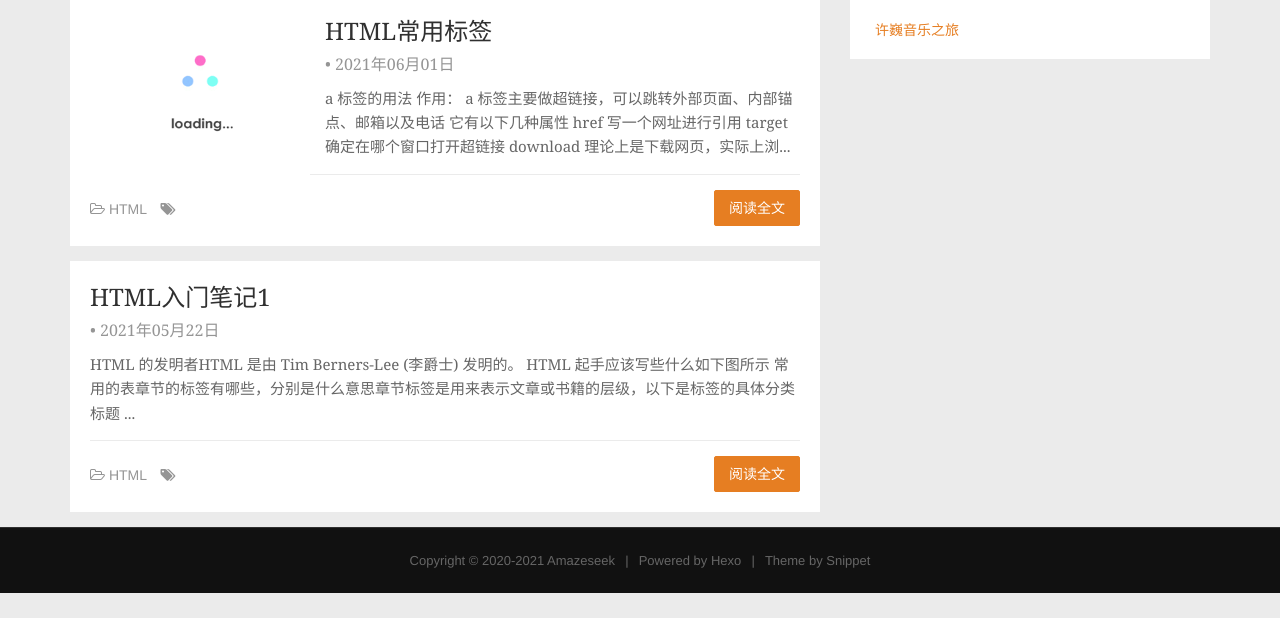
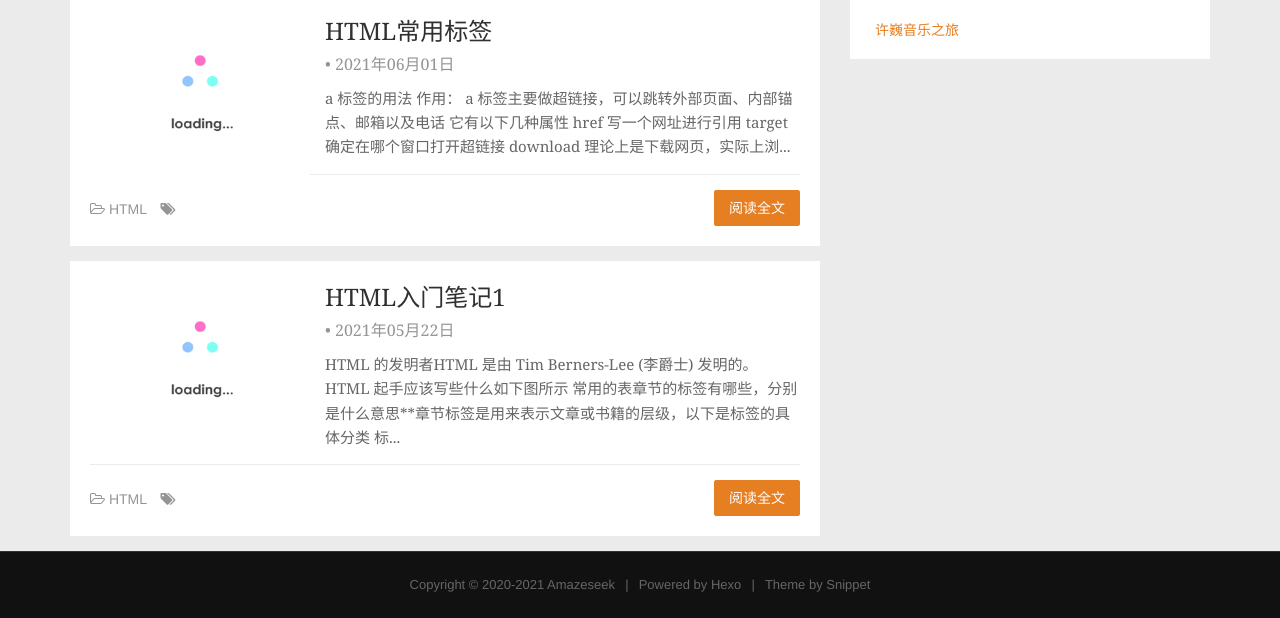
Before and after one commit to gcrmer/gcrmer.github.io, a plain HTML site: page index.html in a window 1280 px wide. Shown: the part 848-1466 px from the top of the page. Before the commit the page ends 1441 px from the top, so only its background shows below. Drawn offline with Linux system fonts and the light colour scheme; a script that the page names is missing.

Commit message:
Site updated: 2021-06-02 11:52:40

```diff
--- a/index.html
+++ b/index.html
@@ -170,7 +170,7 @@
 
     <div class="post-media">
         <a href="/2021/06/01/HTML%E5%B8%B8%E7%94%A8%E6%A0%87%E7%AD%BE/">
-            <img class="img-ajax" src="/img/loading.gif" data-src="https://z3.ax1x.com/2021/06/02/2MiFG4.png" alt="HTML常用标签">
+            <img class="img-ajax" src="/img/loading.gif" data-src="https://z3.ax1x.com/2021/06/02/2MiiiF.png" alt="HTML常用标签">
         </a>
     </div>
 
@@ -235,6 +235,12 @@ download 理论上是下载网页，实际上浏...
 
 <article class="post">
 
+    <div class="post-media">
+        <a href="/2021/05/22/HTML%E5%85%A5%E9%97%A8%E5%AD%A6%E4%B9%A01/">
+            <img class="img-ajax" src="/img/loading.gif" data-src="https://z3.ax1x.com/2021/05/30/2ZE2tJ.md.png" alt="HTML入门笔记1">
+        </a>
+    </div>
+
     <div class="post-content">
         <div class="post-head home-post-head">
             <h1 class="post-title">
@@ -252,9 +258,9 @@ download 理论上是下载网页，实际上浏...
             HTML 的发明者HTML 是由 Tim Berners-Lee (李爵士) 发明的。
 HTML 起手应该写些什么如下图所示
 
-常用的表章节的标签有哪些，分别是什么意思章节标签是用来表示文章或书籍的层级，以下是标签的具体分类
+常用的表章节的标签有哪些，分别是什么意思**章节标签是用来表示文章或书籍的层级，以下是标签的具体分类
 
-标题 ...
+标...
 
         </p>
     </div>
```
Also changed, not shown: 2021/05/22/HTML入门学习1/index.html (+4 -4 lines), categories/HTML/index.html (+2 -2 lines).
